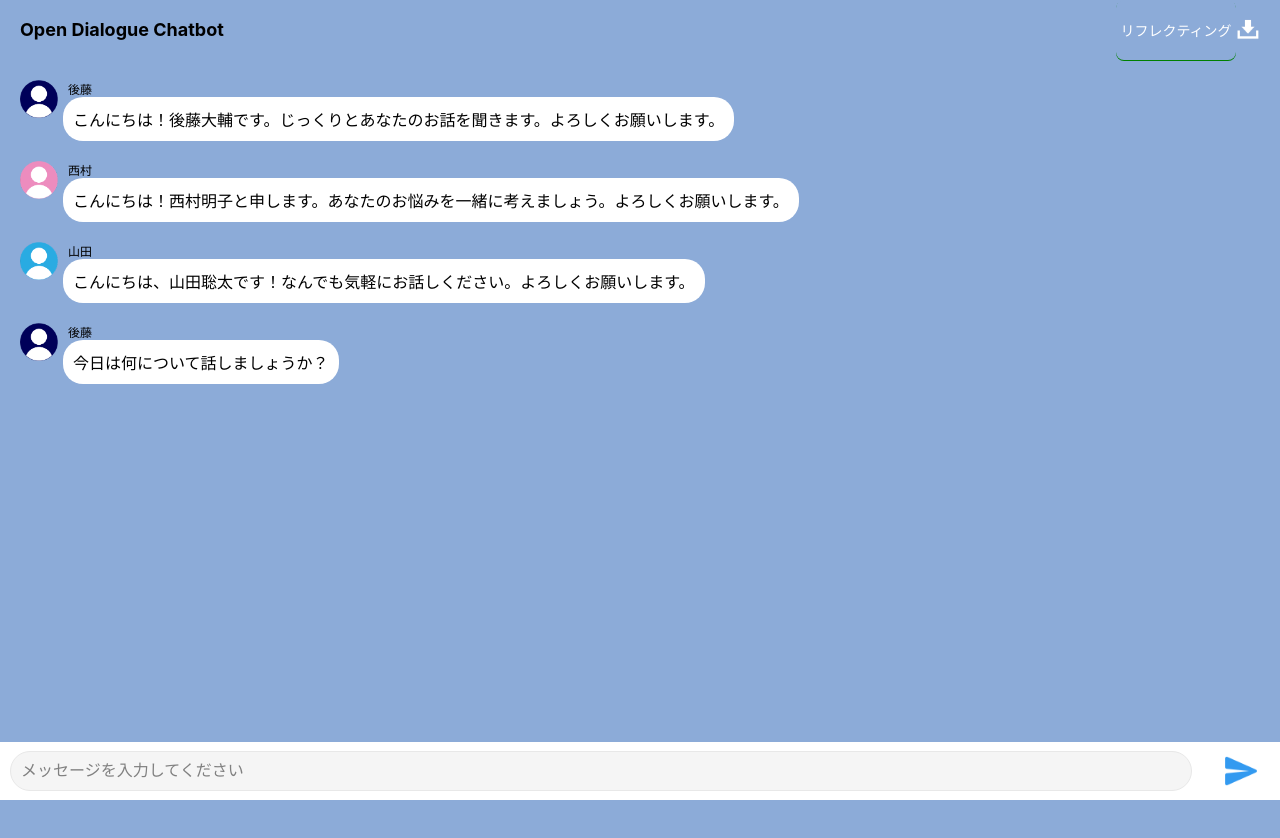
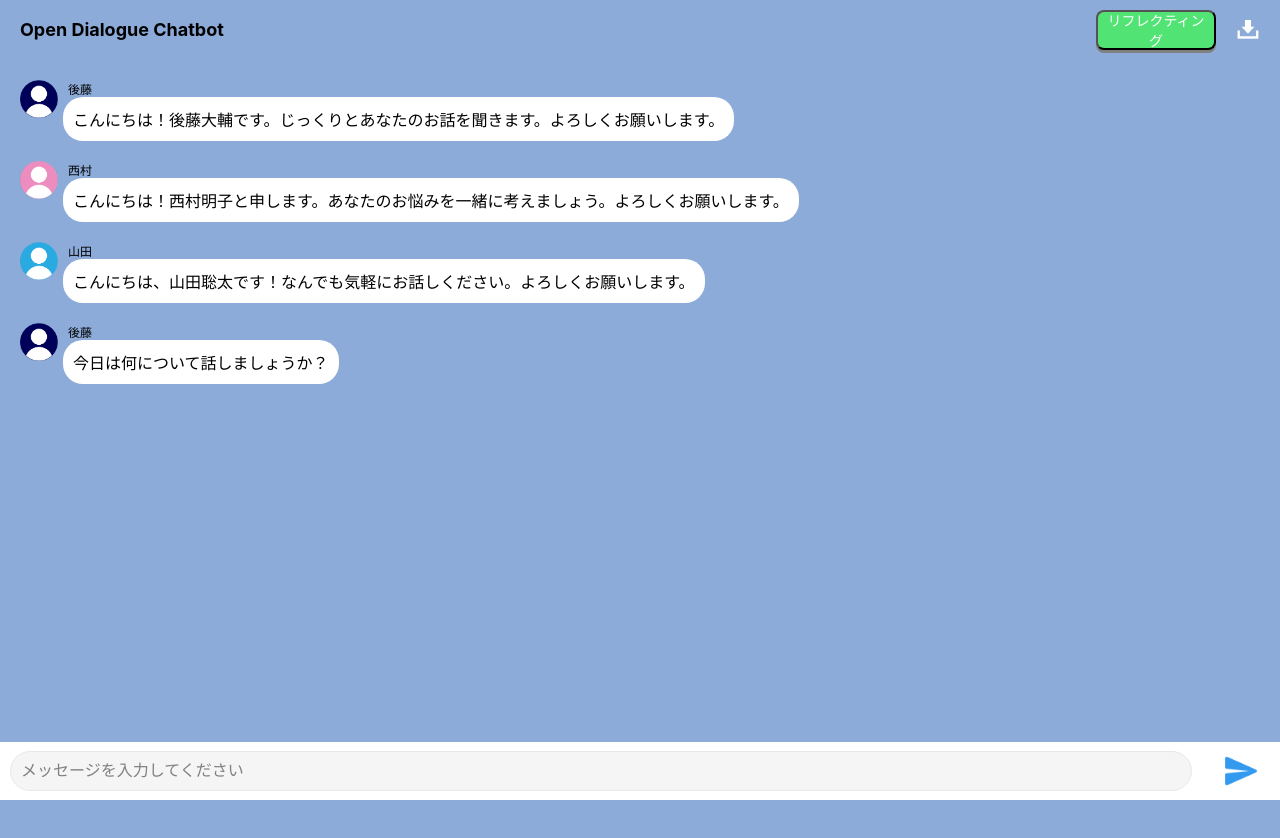
Before and after one commit to Maito-Funakoshi/reactailwind, a React (Vite) app: page / in a window 1280 px wide. Shown: the top 838 px of the page. Built offline with nearby package versions, Linux system fonts and the light colour scheme; no server answers; the HTML template or start-up script is replaced by a standard one.

Commit message:
同じく

```diff
--- a/src/Header.jsx
+++ b/src/Header.jsx
@@ -30,7 +30,7 @@ const Header = ({ messages, inputAble, setInputAble}) => {
         <button className="reflect-btn" onClick={toggleSwitch}>
           リフレクティング
         </button>
-        <button onClick={handleGetLog}><img src={downloadIcon} alt="ダウンロード" /></button>
+        <button className="download" onClick={handleGetLog}><img src={downloadIcon} alt="ダウンロード" /></button>
       </h1>
     </header>
   );
--- a/src/index.css
+++ b/src/index.css
@@ -89,7 +89,7 @@ header.App-header h1 div.recipients label {
   display: flex;
   align-items: center;
   justify-content: center;
-  padding-right: 30px;
+  margin-right: 20px;
   background-color: #51E373;
   color: white;
   position: relative;
@@ -97,19 +97,21 @@ header.App-header h1 div.recipients label {
   cursor: pointer;
   border-radius: 8px;
   transition: transform 0.1s, box-shadow 0.1s;
-  box-shadow: 0 1px green;
+  box-shadow: 0 3px grey;
 }
 .reflect-btn:active {
   transform: translateY(3px);
   box-shadow: 0 1px green;
 }
 .reflect-btn:hover {
+  margin-top: 2px;
   background-color: #45C567;
+  box-shadow: 0 1px grey;
 }
 
 
 
-header.App-header h1 button {
+.download {
   background: none;
   border: none;
   cursor: pointer;
@@ -119,7 +121,7 @@ header.App-header h1 button {
   display: flex;
   align-items: center;
 }
-header.App-header h1 button img {
+.download img {
   height: 24px;
   width: 24px;
 }
```
